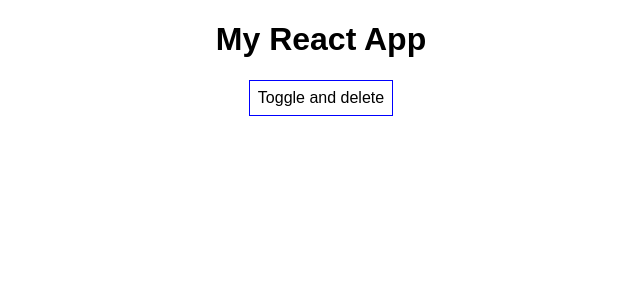
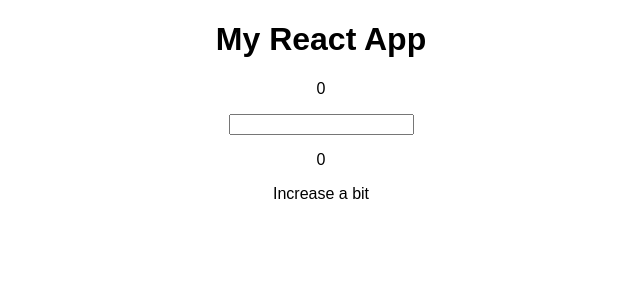
Before and after one commit to chillaxabhinav/React-Intro-Theory-Concepts, a React (Create React App) app: page / in a window 1280 px wide. Shown: the top 300 px of the page, without its empty margins (319-959 px from the left). Built offline with nearby package versions, Linux system fonts and the light colour scheme.

Commit message:
commit-3

```diff
--- a/src/App.js
+++ b/src/App.js
@@ -1,76 +1,107 @@
 import React, { Component } from 'react';
 import './App.css';
-import Person from './Person/Person';
+// import Person from './Person/Person';
+import Validation from './Validation/Validation';
+import CharCompo from './Char/Char';
+
 
 class App extends Component {
-  state  = {
-    person : [
-      {id : 1,name : 'Abhi', age : 21},
-      {id:  2,name : 'Second', age : 23}
-    ],
-    showPerson : false
+  state = {
+    textLength : 0,
+    mytext : ''
   }
 
-  deletePersonHandler =(personIndex) =>{
-    const persons = [...this.state.person];
-    persons.splice(personIndex,1);
-    this.setState({person : persons})
-  }
+  textChangeHandler = (event) =>{
+    const mylength = event.target.value.length;
+    const textchange = event.target.value;
 
-  nameChangedHandler = (event , id) =>{
-    const personIndex = this.state.person.findIndex((p)=>{
-      return p.id === id;
-    })
-    const copyPersonObj = {
-      ...this.state.person[personIndex]
-    }
-    //const copyPersonObj = Object.assign({},this.state.person[personIndex]);
-    copyPersonObj.name = event.target.value;
-
-    const copyPersonArr = [...this.state.person];
-
-    copyPersonArr[personIndex] = copyPersonObj;
     this.setState({
-      person: copyPersonArr
+      textLength : mylength,
+      mytext : textchange
     })
   }
+  // state  = {
+  //   person : [
+  //     {id : 1,name : 'Abhi', age : 21},
+  //     {id:  2,name : 'Second', age : 23}
+  //   ],
+  //   showPerson : false
+  // }
+
+  // deletePersonHandler =(personIndex) =>{
+  //   const persons = [...this.state.person];
+  //   persons.splice(personIndex,1);
+  //   this.setState({person : persons})
+  // }
+
+  // nameChangedHandler = (event , id) =>{
+  //   const personIndex = this.state.person.findIndex((p)=>{
+  //     return p.id === id;
+  //   })
+  //   const copyPersonObj = {
+  //     ...this.state.person[personIndex]
+  //   }
+  //   //const copyPersonObj = Object.assign({},this.state.person[personIndex]);
+  //   copyPersonObj.name = event.target.value;
+
+  //   const copyPersonArr = [...this.state.person];
+
+  //   copyPersonArr[personIndex] = copyPersonObj;
+  //   this.setState({
+  //     person: copyPersonArr
+  //   })
+  // }
 
 
-  togglePersonHandler = () =>{
-    const personShow = this.state.showPerson;
-    this.setState({showPerson : !personShow});
-  }
+  // togglePersonHandler = () =>{
+  //   const personShow = this.state.showPerson;
+  //   this.setState({showPerson : !personShow});
+  // }
 
 
   render() {
-    const Style = {
-      backgroundColor : 'White',
-      font : 'inherit',
-      border : '1px solid blue',
-      padding : '8px'
-    }
+    // const Style = {
+    //   backgroundColor : 'White',
+    //   font : 'inherit',
+    //   border : '1px solid blue',
+    //   padding : '8px'
+    // }
 
-    let persons = null;
-    if (this.state.showPerson){
-      persons = (
-        <div>
-          {this.state.person.map((person,index) =>{
-            return <Person
-                      name={person.name}
-                      age={person.age}
-                      click = {() =>this.deletePersonHandler(index)}
-                      key ={person.id}
-                      changed = {(event) => this.nameChangedHandler(event,person.id)}
-                    />
-          })}
-        </div>
-      );
+    // let persons = null;
+    // if (this.state.showPerson){
+    //   persons = (
+    //     <div>
+    //       {this.state.person.map((person,index) =>{
+    //         return <Person
+    //                   name={person.name}
+    //                   age={person.age}
+    //                   click = {() =>this.deletePersonHandler(index)}
+    //                   key ={person.id}
+    //                   changed = {(event) => this.nameChangedHandler(event,person.id)}
+    //                 />
+    //       })}
+    //     </div>
+    //   );
+    // }
+    let character = null;
+    const myarray = Array.from(this.state.mytext);
+
+    if(myarray.length>0){
+       character = (
+         <div>
+         {myarray.map(ele => {
+           return <CharCompo element={ele} textchanged={(event => this.textChangeHandler(event))}/>
+         })}
+         </div>
+       )
     }
     return (
       <div className="App">
-       <h1>My React App</h1>
-       <button style={Style} onClick={this.togglePersonHandler}>Toggle and delete</button>
-        {persons}
+      <h1>My React App</h1>
+        <p>{this.state.textLength}</p>
+        <input type="text" onChange={this.textChangeHandler}/>
+        <Validation mylength={this.state.textLength}/>
+        {character}
       </div>
     );
   }
--- /dev/null
+++ b/src/Char/Char.js
@@ -0,0 +1,27 @@
+import React from 'react';
+import './Char.css';
+
+const CharCompo = (props) =>{
+    const style ={
+        display : 'inline-block',
+        padding : '16px',
+        textAlign : 'center',
+        margin: '16px',
+        border : '1px solid black'
+    }
+    // let character = null;
+    // const myarray = Array.from(props.targetValue);
+    // if(myarray.length > 0){
+    //     character = (
+    //         <div>
+    //         {myarray.map(ele=>{
+    //             return  <p>{ele}</p>
+    //         })}
+    //         </div>
+    //     )
+    return (
+        <p style={style} onChange={props.textChnaged}>{props.element}</p>
+    );
+}
+
+export default CharCompo;
--- /dev/null
+++ b/src/Validation/Validation.js
@@ -0,0 +1,24 @@
+import React from 'react';
+import './Validation.css';
+
+const Validation = (props) =>{
+    let myvalidation = null;
+    if (props.mylength > 5){
+        myvalidation = (
+           <p>Your string is perfect!</p>
+        );
+    }
+    else{
+        myvalidation = (
+            <p>Increase a bit</p>
+        );
+    }
+    return (
+        <div className="Validation">
+            <p>{props.mylength}</p>
+            {myvalidation}
+        </div>
+    );
+}
+
+export default Validation;
```
Also changed, not shown: src/Char/Char.css (added), src/Validation/Validation.css (added).
